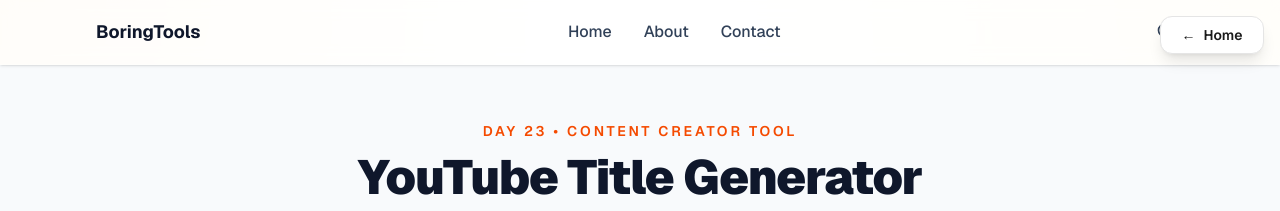
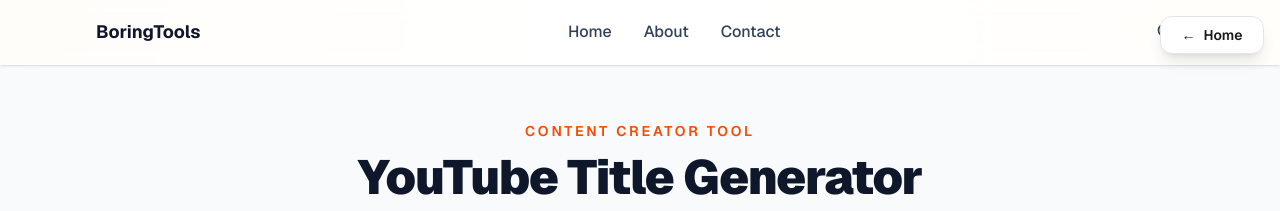
Before and after one commit to ius-sharma/boring-tools, a Next.js app: page /youtube-title-generator in a window 1280 px wide. Shown: the top 211 px of the page. Built offline with nearby package versions, Linux system fonts and the light colour scheme.

Commit message:
chore: remove Day 23 label from YouTube Title Generator heading

```diff
--- a/app/youtube-title-generator/page.jsx
+++ b/app/youtube-title-generator/page.jsx
@@ -129,7 +129,7 @@ export default function YouTubeTitleGenerator() {
     <div className="min-h-screen bg-slate-50 text-slate-900 px-4 py-10 sm:py-14">
       <div className="mx-auto max-w-5xl">
         <div className="mb-8 text-center">
-          <p className="text-sm font-semibold uppercase tracking-[0.2em] text-orange-600 mb-3">Day 23 • Content Creator Tool</p>
+          <p className="text-sm font-semibold uppercase tracking-[0.2em] text-orange-600 mb-3">Content Creator Tool</p>
           <h1 className="text-4xl sm:text-5xl font-black tracking-tight text-slate-900">YouTube Title Generator</h1>
           <p className="mt-4 text-slate-600 max-w-2xl mx-auto">
             Turn a rough video idea into clickable title options with Groq-powered suggestions.
```
